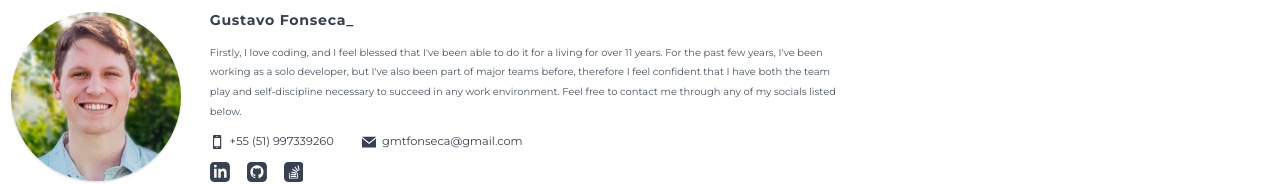
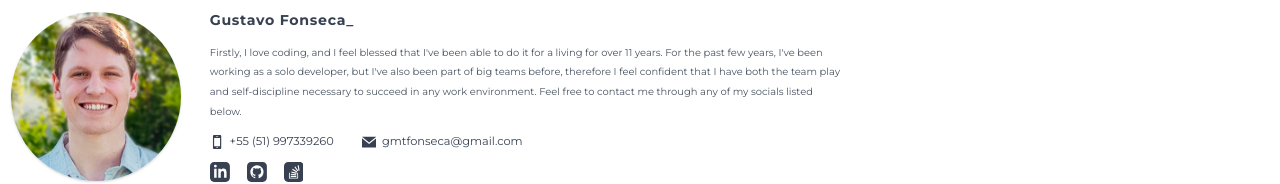
Before and after one commit to gmtfonseca/cv, a Vue app: page / in a window 1280 px wide. Shown: the top 184 px of the page. Built offline with nearby package versions, Linux system fonts and the light colour scheme.

Commit message:
change major to big

```diff
--- a/src/data.js
+++ b/src/data.js
@@ -1,7 +1,7 @@
 export const profile = {
   name: 'Gustavo Fonseca_',
   bio: `Firstly, I love coding, and I feel blessed that I've been able to do it for a living for over 11 years.
-        For the past few years, I've been working as a solo developer, but I've also been part of major teams before,
+        For the past few years, I've been working as a solo developer, but I've also been part of big teams before,
         therefore I feel confident that I have both the team play and self-discipline necessary to succeed in any work environment.
         Feel free to contact me through any of my socials listed below.`,
   phone: '+55 (51) 997339260',
```
